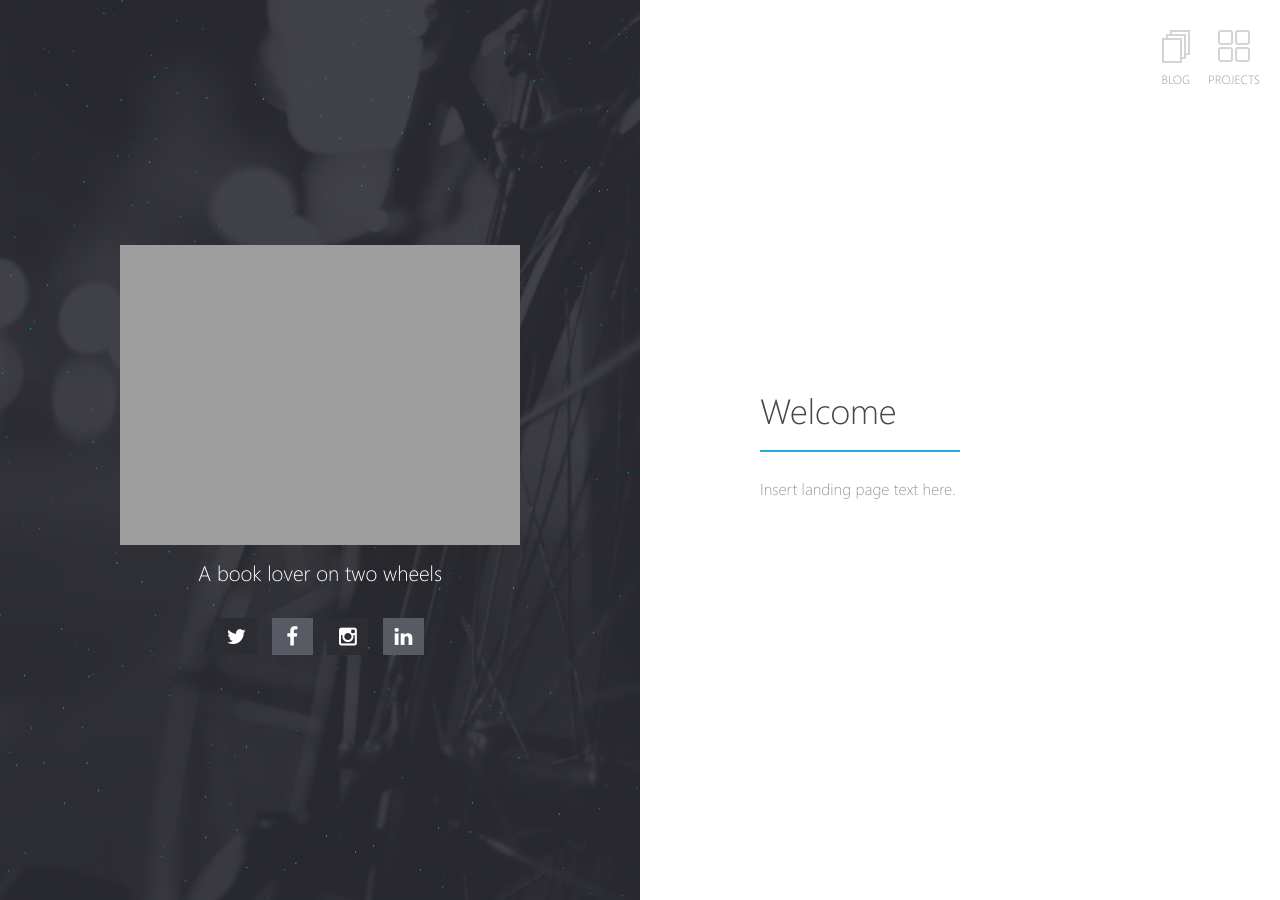
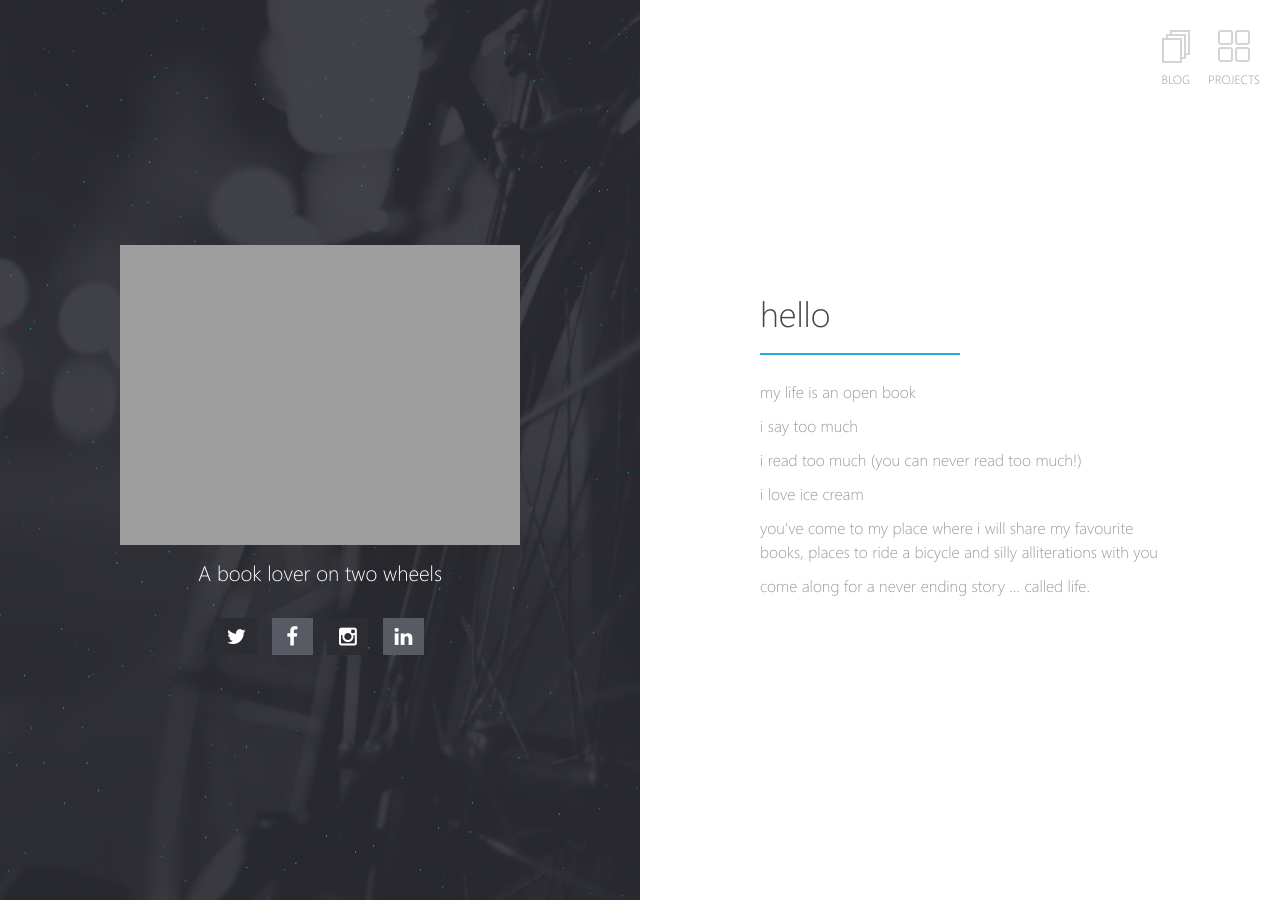
Before and after one commit to janetjoywilson/janetjoywilson.github.io, a Jekyll site: the page built from index.md, in a window 1280 px wide. Built offline with Jekyll 4.4.1, drawn with Linux system fonts in a browser that asks for light colours.

Commit message:
Welcome page

```diff
--- a/index.md
+++ b/index.md
@@ -2,6 +2,16 @@
 layout: home
 ---
 
-# Welcome
+# hello
 
-Insert landing page text here.
+my life is an open book
+
+i say too much
+
+i read too much (you can never read too much!)
+
+i love ice cream
+
+you've come to my place where i will share my favourite books, places to ride a bicycle and silly alliterations with you
+
+come along for a never ending story ... called life.
```
